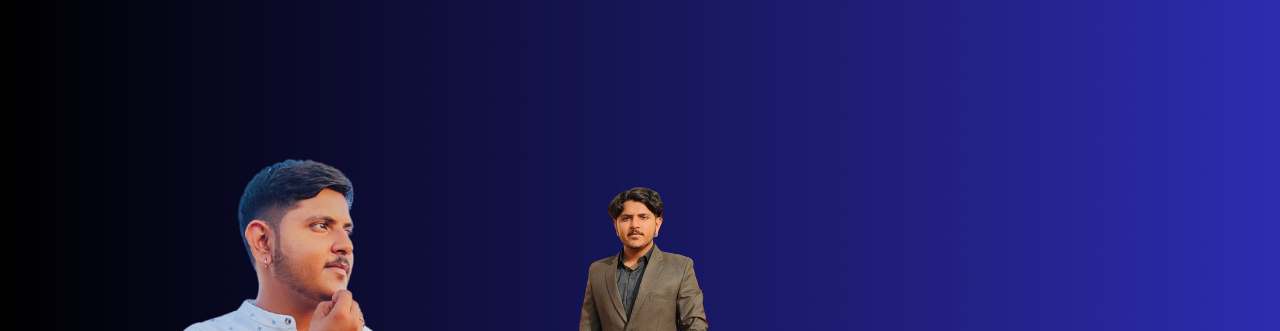
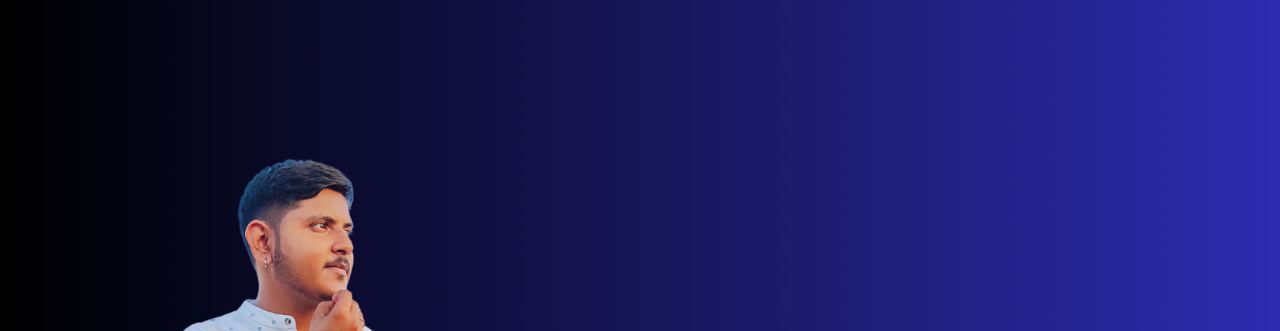
Before and after one commit to PUNEET786C/portfolio, a plain HTML site: page index.html in a window 1280 px wide. Shown: the part 87-418 px from the top of the page. Drawn offline with Linux system fonts and the light colour scheme.

Commit message:
Update index.html

```diff
--- a/index.html
+++ b/index.html
@@ -26,7 +26,7 @@
     </header>
 
     <section id="home">
-        <img src="media/transperent1.png" alt="ME">
+        <img src="media/transperent1.png" alt="ME" class="tbg">
         <h1>Welcome to My Portfolio</h1>
         <p>I am Puneet, a passionate web developer.</p>
         <button onclick="scrollToSection('projects')">View My Work</button>
```
